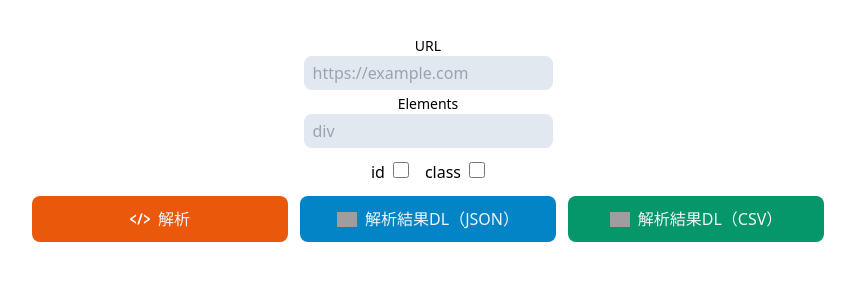
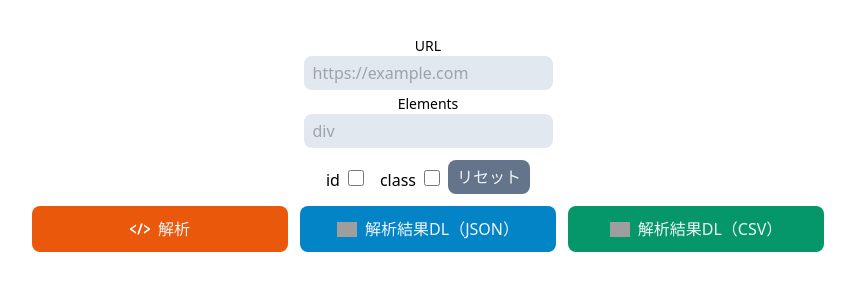
Before and after one commit to superneko160/htmlparser-frontend, a React (Vite) app in the folder htmlparser/: page / in a window 1280 px wide. Shown: the top 300 px of the page, without its empty margins (212-1067 px from the left). Built offline with nearby package versions, Linux system fonts and the light colour scheme; grey boxes are pictures that could not be loaded.

Commit message:
feat:add reset button(#4)

```diff
--- a/htmlparser/src/components/Form.tsx
+++ b/htmlparser/src/components/Form.tsx
@@ -44,6 +44,15 @@ function Form({ onSubmit }: FormProps) {
         setFormData(prevFormData => ({ ...prevFormData, api: currentApi }))
     }
 
+    const resetForm = () => {
+        setFormData({
+            url: '',
+            elements: '',
+            attrs: [],
+            api: '',
+        })
+    }
+
     return (
         <div>
             <form onSubmit={handleSubmit}>
@@ -78,7 +87,7 @@ function Form({ onSubmit }: FormProps) {
                     </div>
                 </div>
                 <div className='flex justify-center my-3'>
-                    <div className='mr-4'>
+                    <div className='mr-4 mt-2'>
                         <label htmlFor='id' className='text-medium mr-2'>
                             id
                         </label>
@@ -92,7 +101,7 @@ function Form({ onSubmit }: FormProps) {
                             className='w-4 h-4 text-blue-600 bg-gray-100 border-gray-300 rounded focus:ring-blue-500 focus:ring-2'
                         />
                     </div>
-                    <div>
+                    <div className='mt-2'>
                         <label htmlFor='class' className='text-medium mr-2'>
                             class
                         </label>
@@ -105,6 +114,15 @@ function Form({ onSubmit }: FormProps) {
                             checked={formData.attrs.includes('class')}
                             className='w-4 h-4 text-blue-600 bg-gray-100 border-gray-300 rounded focus:ring-blue-500 focus:ring-2'
                         />
+                    </div>
+                    <div>
+                        <button
+                            type='button'
+                            onClick={resetForm}
+                            className='rounded-lg border border-transparent px-2 py-1 ml-2 text-base text-slate-100 bg-slate-500 cursor-pointer transition-colors hover:bg-slate-600 focus:outline-none focus:ring-2 focus:ring-opacity-75'
+                        >
+                        リセット
+                        </button>
                     </div>
                 </div>
                 <div className='grid grid-cols-1 md:grid-cols-3 gap-1 my-1 px-4 md:px-20'>
```
